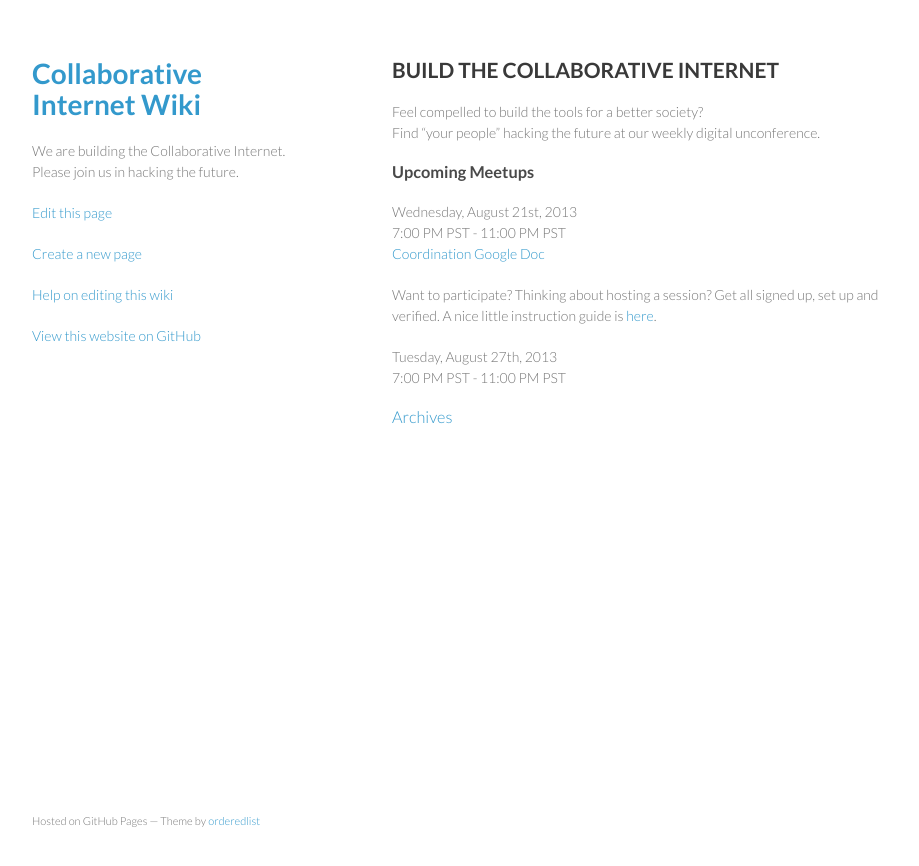
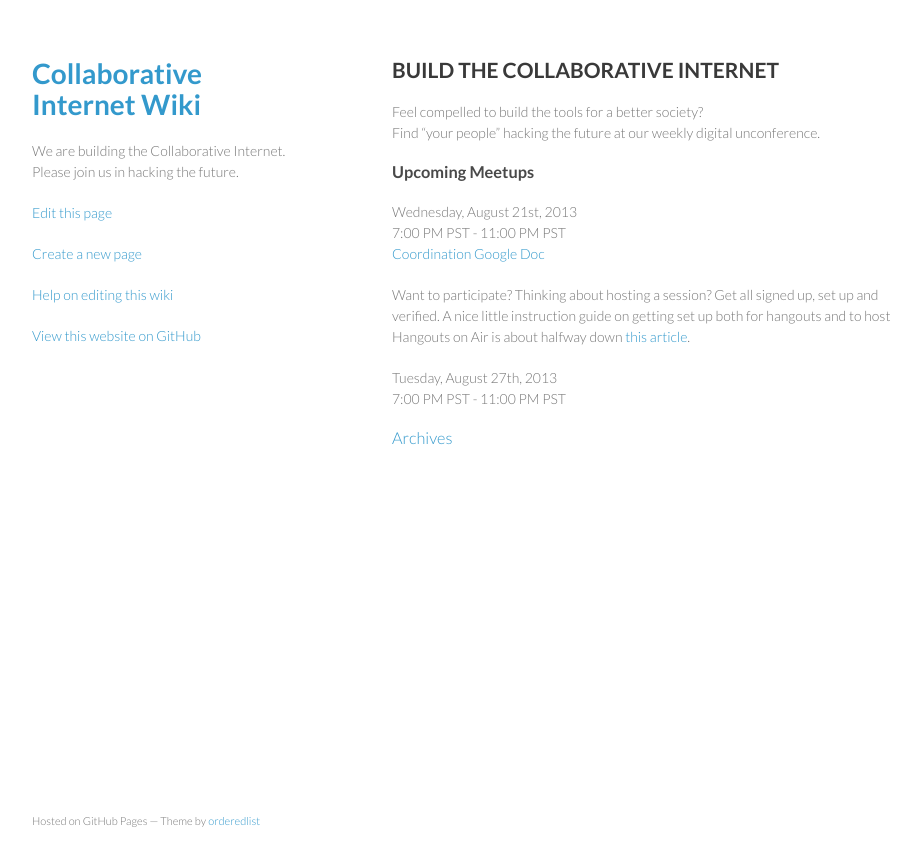
Before and after one commit to collaborativeinternet/collaborativeinternet.github.io, a Jekyll site: the page built from index.md, in a window 1280 px wide. Shown: the top 866 px of the page, without its empty margins (178-1097 px from the left). Built offline with Jekyll 4.4.1, drawn with Linux system fonts in a browser that asks for light colours.

Commit message:
Update index.md

```diff
--- a/index.md
+++ b/index.md
@@ -12,7 +12,7 @@ Wednesday, August 21st, 2013
 7:00 PM PST - 11:00 PM PST
 [Coordination Google Doc](https://docs.google.com/spreadsheet/ccc?key=0Aqe_OvhjNeDPdHBfb25YTnYzQXNlZG5PSUduazhER0E&usp=sharing)
 
-Want to participate?  Thinking about hosting a session?  Get all signed up, set up and verified.  A nice little instruction guide is [here](http://mackwebsolutions.com/blog/2012/08/the-comprehensiveish-guide-to-google-hangouts/).
+Want to participate?  Thinking about hosting a session?  Get all signed up, set up and verified.  A nice little instruction guide on getting set up both for hangouts and to host Hangouts on Air is about halfway down [this article](http://mackwebsolutions.com/blog/2012/08/the-comprehensiveish-guide-to-google-hangouts/).
 
 
 
```
